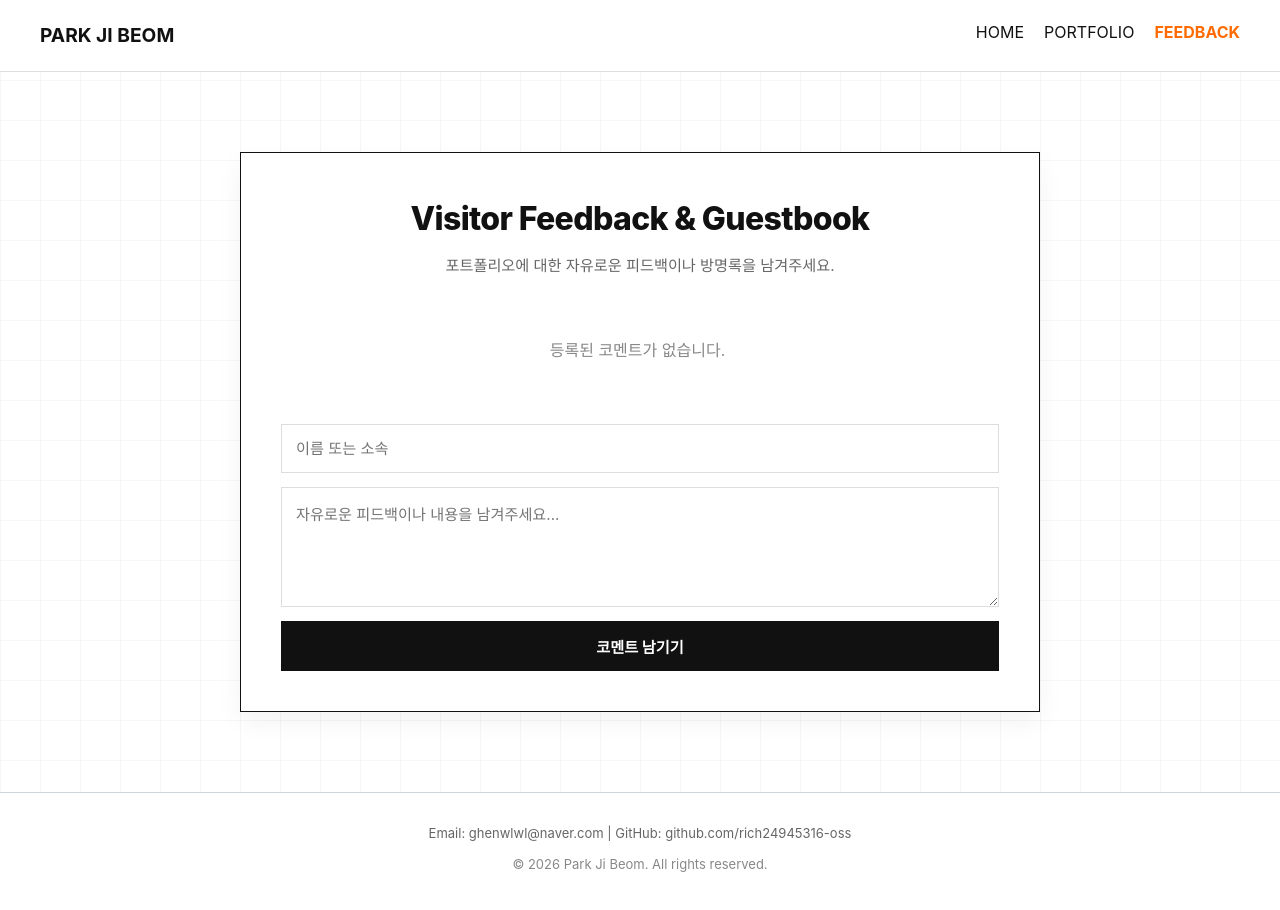
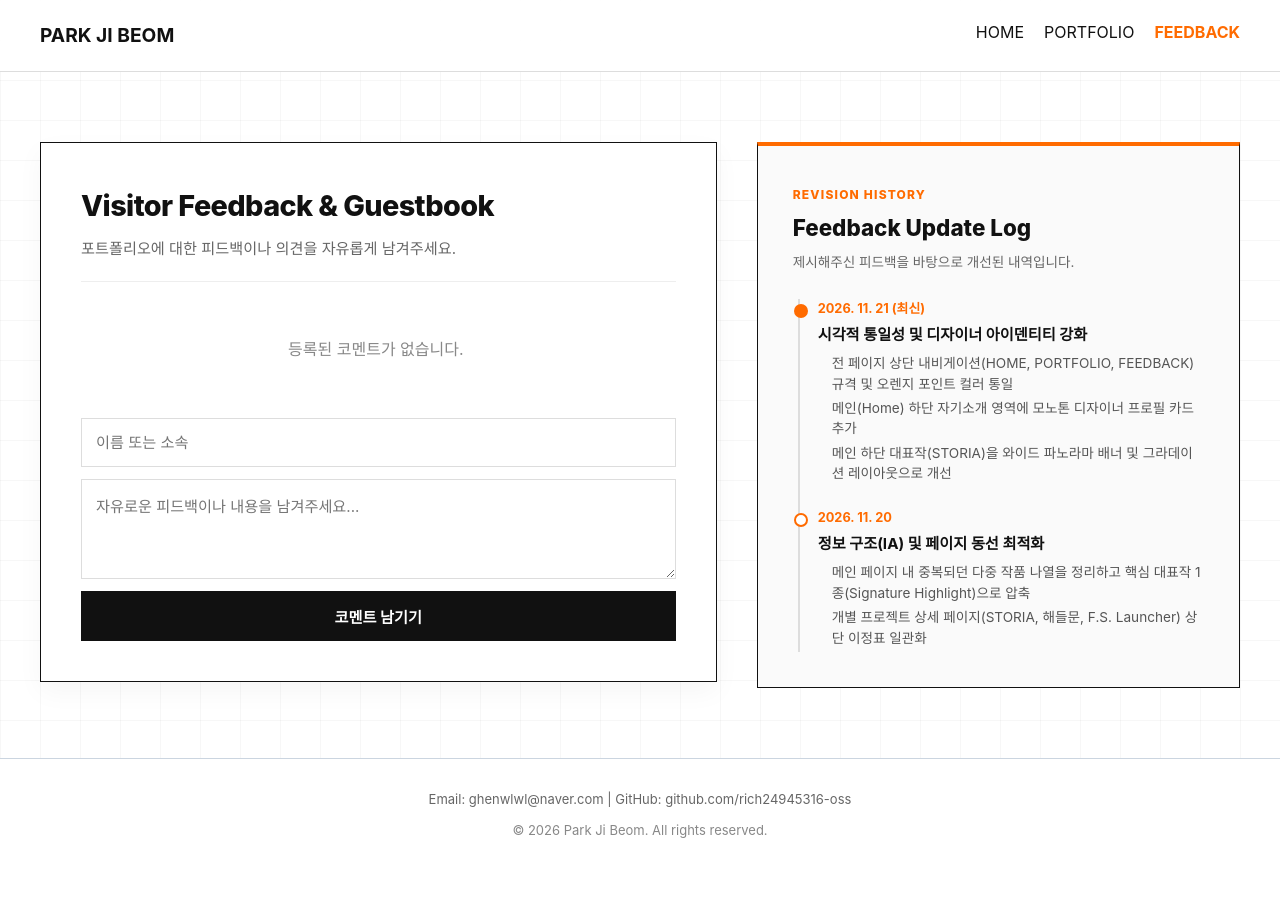
Before and after one commit to rich24945316-oss/portfolio, a plain HTML site: page feedback.html in a window 1280 px wide. After the commit the page ends 881 px from the top, so only its background shows below. Drawn offline with Linux system fonts and the light colour scheme; no server answers; a web font is replaced by a local one.

Commit message:
update index.html for graduation portfolio feedback

```diff
--- a/feedback.html
+++ b/feedback.html
@@ -6,7 +6,6 @@
     <title>Feedback & Guestbook | 박지범 포트폴리오</title>
     <link rel="stylesheet" href="style.css">
     <style>
-        /* 미니멀한 산디 오렌지 포인트 스타일 변수 및 인덱스/포트폴리오 기준 일치화 */
         :root {
             --accent-orange: #ff6b00;
         }
@@ -26,7 +25,7 @@
                 linear-gradient(90deg, rgba(0, 0, 0, 0.03) 1px, transparent 1px);
             background-size: 40px 40px;
             color: #111;
-            font-family: -apple-system, BlinkMacSystemFont, "Segoe UI", Roboto, "Helvetica Neue", Arial, sans-serif;
+            font-family: 'Pretendard', -apple-system, BlinkMacSystemFont, "Segoe UI", Roboto, sans-serif;
             margin: 0;
             padding: 0;
             display: flex;
@@ -37,53 +36,62 @@
             flex: 1;
             display: flex;
             justify-content: center;
-            align-items: center;
-            padding: 80px 20px;
+            align-items: flex-start;
+            padding: 70px 40px;
         }
+
+        /* 방명록과 업데이트 로그를 나란히 배치하는 2단 컨테이너 */
+        .feedback-wrapper {
+            width: 100%;
+            max-width: 1200px;
+            display: grid;
+            grid-template-columns: 1.4fr 1fr;
+            gap: 40px;
+            align-items: start;
+        }
+
+        /* 왼쪽: 기존 피드백 & 방명록 박스 */
         .feedback-container {
-            width: 100%;
-            max-width: 800px;
             background: #fff;
             border: 1px solid #111;
-            border-radius: 0;
             padding: 40px;
-            box-shadow: 0 10px 25px rgba(0,0,0,0.05);
+            box-shadow: 0 10px 25px rgba(0,0,0,0.04);
         }
         .feedback-header {
-            margin-bottom: 30px;
-            text-align: center;
+            margin-bottom: 25px;
+            border-bottom: 1px solid #eee;
+            padding-bottom: 20px;
         }
         .feedback-header h2 {
-            font-size: 2rem;
+            font-size: 1.8rem;
             font-weight: 800;
-            margin-bottom: 10px;
+            margin: 0 0 8px 0;
             letter-spacing: -0.02em;
         }
         .feedback-header p {
             color: #666;
             font-size: 0.95rem;
+            margin: 0;
         }
         #comment-list {
-            margin-bottom: 30px;
-            max-height: 450px;
+            margin-bottom: 25px;
+            max-height: 400px;
             overflow-y: auto;
             display: flex;
             flex-direction: column;
-            gap: 16px;
+            gap: 14px;
             padding-right: 5px;
         }
         .comment-card {
             background: #fdfdfd;
-            padding: 18px;
-            border-radius: 0;
+            padding: 16px;
             border: 1px solid #e2e8f0;
-            /* 오렌지 포인트를 주어 작성된 방명록의 가독성과 아이덴티티 강조 */
             border-left: 3px solid var(--accent-orange);
         }
         .comment-info {
             display: flex;
             justify-content: space-between;
-            margin-bottom: 8px;
+            margin-bottom: 6px;
             font-size: 0.9rem;
         }
         .comment-name {
@@ -104,23 +112,21 @@
         .form-group {
             display: flex;
             flex-direction: column;
-            gap: 14px;
+            gap: 12px;
         }
         .form-group input, .form-group textarea {
             padding: 14px;
             border: 1px solid #ddd;
-            border-radius: 0;
             font-size: 0.95rem;
             outline: none;
             transition: border-color 0.2s;
             font-family: inherit;
         }
-        /* 입력창 포커스 시 산디 오렌지 컬러로 반응 */
         .form-group input:focus, .form-group textarea:focus {
             border-color: var(--accent-orange);
         }
         .form-group textarea {
-            height: 120px;
+            height: 100px;
             resize: vertical;
         }
         .submit-btn {
@@ -128,20 +134,108 @@
             background: #111;
             color: white;
             border: none;
-            border-radius: 0;
             font-size: 0.95rem;
             font-weight: 700;
             cursor: pointer;
             transition: background 0.2s;
         }
-        /* 버튼에 마우스 올렸을 때 오렌지 포인트로 전환 */
         .submit-btn:hover {
             background: var(--accent-orange);
+        }
+
+        /* 오른쪽: 일자별 업데이트 로그(Update Log) 패널 */
+        .update-log-container {
+            background: #fafafa;
+            border: 1px solid #111;
+            border-top: 4px solid var(--accent-orange);
+            padding: 35px;
+            position: sticky;
+            top: 100px;
+        }
+        .update-log-header {
+            margin-bottom: 25px;
+        }
+        .update-badge {
+            display: inline-block;
+            font-size: 0.75rem;
+            font-weight: 800;
+            color: var(--accent-orange);
+            letter-spacing: 0.1em;
+            text-transform: uppercase;
+            margin-bottom: 6px;
+        }
+        .update-log-header h3 {
+            font-size: 1.4rem;
+            font-weight: 800;
+            margin: 0 0 6px 0;
+            color: #111;
+        }
+        .update-log-header p {
+            font-size: 0.85rem;
+            color: #666;
+            margin: 0;
+        }
+
+        .log-timeline {
+            display: flex;
+            flex-direction: column;
+            gap: 20px;
+            border-left: 2px solid #ddd;
+            padding-left: 18px;
+            margin-left: 5px;
+        }
+        .log-item {
+            position: relative;
+        }
+        .log-item::before {
+            content: '';
+            position: absolute;
+            left: -24px;
+            top: 5px;
+            width: 10px;
+            height: 10px;
+            background: #fff;
+            border: 2px solid var(--accent-orange);
+            border-radius: 50%;
+        }
+        .log-item.latest::before {
+            background: var(--accent-orange);
+        }
+        .log-date {
+            font-size: 0.8rem;
+            font-weight: 700;
+            color: var(--accent-orange);
+            display: block;
+            margin-bottom: 4px;
+        }
+        .log-title {
+            font-size: 0.95rem;
+            font-weight: 700;
+            color: #111;
+            margin: 0 0 6px 0;
+        }
+        .log-desc {
+            font-size: 0.85rem;
+            color: #555;
+            line-height: 1.5;
+            margin: 0;
+            padding-left: 14px;
+        }
+        .log-desc li {
+            margin-bottom: 4px;
+        }
+
+        @media (max-width: 960px) {
+            .feedback-wrapper {
+                grid-template-columns: 1fr;
+            }
+            .update-log-container {
+                position: static;
+            }
         }
     </style>
 </head>
 <body>
-    <!-- 메인/포트폴리오와 완벽하게 일치하는 상단 헤더 -->
     <header>
         <div class="logo">PARK JI BEOM</div>
         <nav>
@@ -154,23 +248,54 @@
     </header>
 
     <main>
+        <div class="feedback-wrapper">
+            <!-- 1. 왼쪽: 기존 피드백 댓글창 (전혀 가려지지 않고 온전히 기능함) -->
             <div class="feedback-container">
                 <div class="feedback-header">
                     <h2>Visitor Feedback & Guestbook</h2>
-                <p>포트폴리오에 대한 자유로운 피드백이나 방명록을 남겨주세요.</p>
+                    <p>포트폴리오에 대한 피드백이나 의견을 자유롭게 남겨주세요.</p>
                 </div>
 
-            <!-- 댓글 목록 영역 -->
                 <div id="comment-list">
                     <p style="color: #888; text-align: center; padding: 30px;">등록된 코멘트가 없습니다.</p>
                 </div>
 
-            <!-- 댓글 작성 폼 -->
                 <div class="form-group">
                     <input type="text" id="comment-name" placeholder="이름 또는 소속" />
                     <textarea id="comment-text" placeholder="자유로운 피드백이나 내용을 남겨주세요..."></textarea>
                     <button id="comment-submit" class="submit-btn">코멘트 남기기</button>
                 </div>
+            </div>
+
+            <!-- 2. 오른쪽: 교수님이 바로 확인 가능한 일자별 업데이트 내역 -->
+            <aside class="update-log-container">
+                <div class="update-log-header">
+                    <span class="update-badge">Revision History</span>
+                    <h3>Feedback Update Log</h3>
+                    <p>제시해주신 피드백을 바탕으로 개선된 내역입니다.</p>
+                </div>
+
+                <div class="log-timeline">
+                    <div class="log-item latest">
+                        <span class="log-date">2026. 11. 21 (최신)</span>
+                        <h4 class="log-title">시각적 통일성 및 디자이너 아이덴티티 강화</h4>
+                        <ul class="log-desc">
+                            <li>전 페이지 상단 내비게이션(HOME, PORTFOLIO, FEEDBACK) 규격 및 오렌지 포인트 컬러 통일</li>
+                            <li>메인(Home) 하단 자기소개 영역에 모노톤 디자이너 프로필 카드 추가</li>
+                            <li>메인 하단 대표작(STORIA)을 와이드 파노라마 배너 및 그라데이션 레이아웃으로 개선</li>
+                        </ul>
+                    </div>
+
+                    <div class="log-item">
+                        <span class="log-date">2026. 11. 20</span>
+                        <h4 class="log-title">정보 구조(IA) 및 페이지 동선 최적화</h4>
+                        <ul class="log-desc">
+                            <li>메인 페이지 내 중복되던 다중 작품 나열을 정리하고 핵심 대표작 1종(Signature Highlight)으로 압축</li>
+                            <li>개별 프로젝트 상세 페이지(STORIA, 해들문, F.S. Launcher) 상단 이정표 일관화</li>
+                        </ul>
+                    </div>
+                </div>
+            </aside>
         </div>
     </main>
 
@@ -179,7 +304,7 @@
         <p style="font-size: 13px; color: #888; margin-top: 5px;">© 2026 Park Ji Beom. All rights reserved.</p>
     </footer>
 
-    <!-- 파이어베이스 연동 및 실시간 댓글 스크립트 -->
+    <!-- 기존 파이어베이스 연동 및 실시간 댓글 스크립트 (완벽 유지) -->
     <script type="module">
         import { initializeApp } from "https://www.gstatic.com/firebasejs/10.7.1/firebase-app.js";
         import { getFirestore, collection, addDoc, query, orderBy, onSnapshot, serverTimestamp } from "https://www.gstatic.com/firebasejs/10.7.1/firebase-firestore.js";
@@ -204,7 +329,6 @@
         const nameInput = document.getElementById('comment-name');
         const textInput = document.getElementById('comment-text');
 
-        // 실시간 댓글 목록 불러오기
         const q = query(collection(db, "comments"), orderBy("createdAt", "desc"));
         onSnapshot(q, (snapshot) => {
             commentList.innerHTML = "";
@@ -229,7 +353,6 @@
             });
         });
 
-        // 댓글 등록 이벤트
         submitBtn.addEventListener('click', async () => {
             const name = nameInput.value.trim();
             const text = textInput.value.trim();
```
Lines whose indentation alone changed are shown as unchanged.
